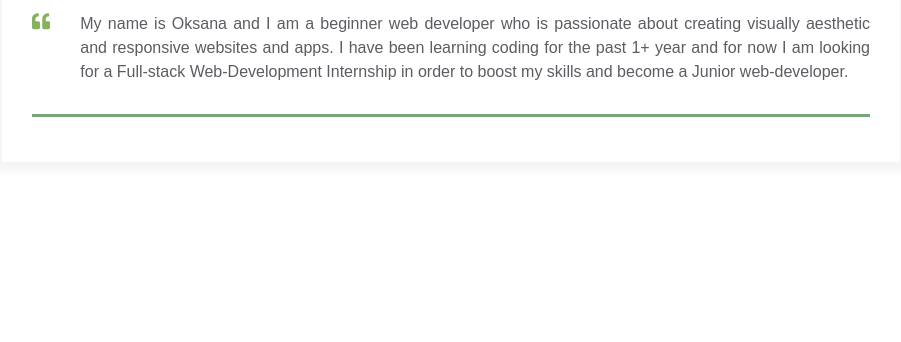
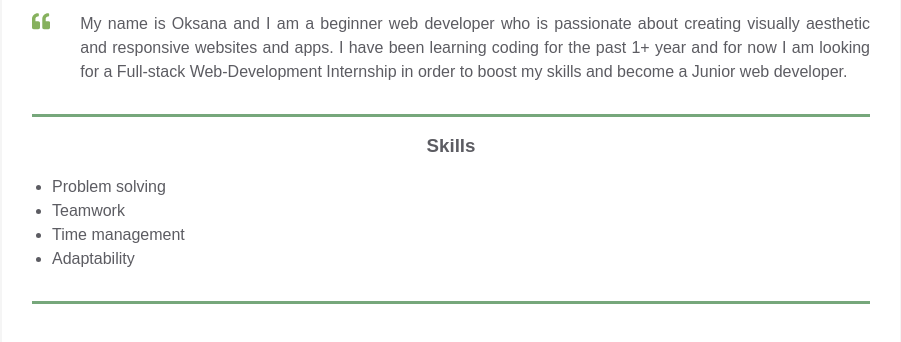
Before and after one commit to oksanapel/homepage, a plain HTML site: page index.html in a window 1280 px wide. Shown: the part 398-740 px from the top of the page, without its empty margins (189-1090 px from the left). Drawn offline with Linux system fonts and the light colour scheme.

Commit message:
Add skills block

```diff
--- a/index.html
+++ b/index.html
@@ -116,7 +116,21 @@
               <p class="intro_text">My name is Oksana and I am a beginner web developer
                 who is passionate about creating visually aesthetic and responsive websites and apps.
                 I have been learning coding for the past 1+ year and for now I am looking for a Full-stack Web-Development Internship
-                in order to boost my skills and become a Junior web-developer.</p>
+                in order to boost my skills and become a Junior web developer.</p>
+            </div>
+          </div>
+        </div>
+
+        <div class="container">
+          <div class="resume__block">
+            <div class="skills">
+              <h3 class="skills__header">Skills</h3>
+              <ul class="skills__text">
+                <li>Problem solving</li>
+                <li>Teamwork</li>
+                <li>Time management</li>
+                <li>Adaptability</li>
+              </ul>
             </div>
           </div>
         </div>
--- a/styles.css
+++ b/styles.css
@@ -175,6 +175,7 @@ body {
   .skills__text {
     color: var(--secondary-text-color);
     text-align: justify;
+    margin-left: 20px;
   }
 
 
```
